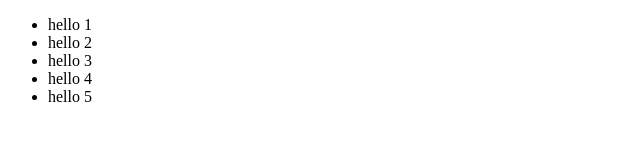
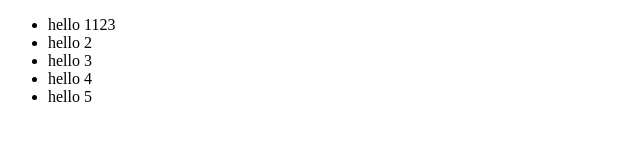
Before and after one commit to ARTniyet/gitTutorial, a plain HTML site: page index.html in a window 1280 px wide. Shown: the full height of the page, 0-640 px from the left. Drawn offline with Linux system fonts and the light colour scheme.

Commit message:
Update index.html
web uzerinden degisiklik

```diff
--- a/index.html
+++ b/index.html
@@ -6,7 +6,7 @@
 <body>
     <div>
         <ul>
-            <li>hello 1</li>
+            <li>hello 1123</li>
             <li>hello 2</li>
             <li>hello 3</li>
             <li>hello 4</li>
```
